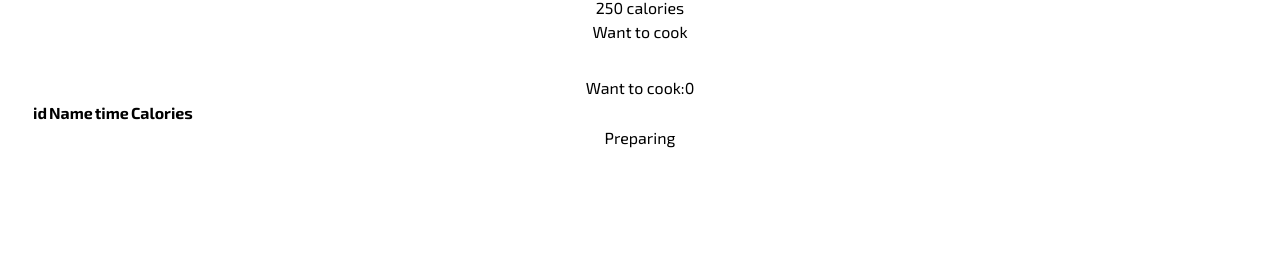
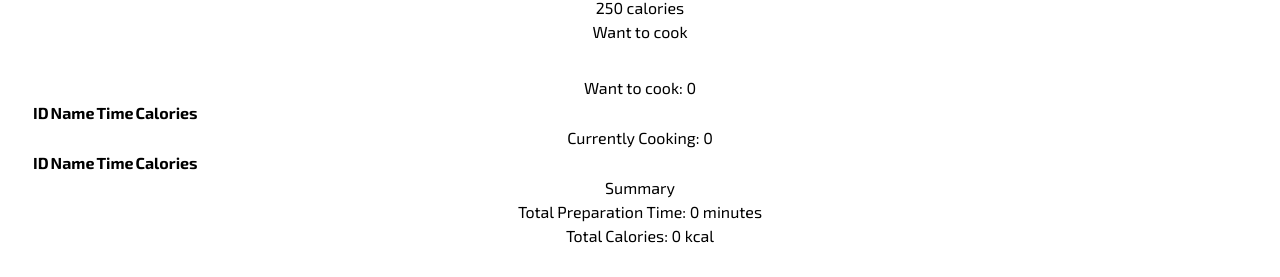
Before and after one commit to HamjaMohtadee04/React-Restaurant, a React (Vite) app: page / in a window 1280 px wide. Shown: the part 4666-4943 px from the top of the page. Before the commit the page ends 4848 px from the top, so only its background shows below. Built offline with nearby package versions, Linux system fonts and the light colour scheme.

Commit message:
currently cook table functionality added

```diff
--- a/src/App.jsx
+++ b/src/App.jsx
@@ -7,6 +7,7 @@ import Nav from './component/Nav/Nav'
 import Receipes from './component/Receipes/Receipes'
 function App() {
   const  [cookTable,setCookTable] = useState([])
+  const [currentlyCooking, setCurrentlyCooking] = useState([]);
 
   const handleAddtoCookTable = (receipe) =>{
    const newCookTable = [...cookTable,receipe]
@@ -30,7 +31,12 @@ function App() {
 
 <div className='md:flex my-10 justify-between mx-20 p-15 gap-20'>
 <Receipes handleAddtoCookTable={handleAddtoCookTable}></Receipes>
-<CookTable cookTable={cookTable} setCookTable ={setCookTable} ></CookTable>
+<CookTable
+ cookTable={cookTable}
+ setCookTable ={setCookTable}
+ currentlyCooking={currentlyCooking}
+ setCurrentlyCooking={setCurrentlyCooking}
+ ></CookTable>
 </div>
 
       </div>
--- a/src/component/CookTable/CookTable.jsx
+++ b/src/component/CookTable/CookTable.jsx
@@ -1,61 +1,175 @@
+// import PropTypes from "prop-types";
+// import SingleCookTable from "../SingleCookTable/SingleCookTable";
+// // import SingleCookTable from "../SingleCookTable/SingleCookTable";
+
+// const CookTable = ({cookTable,setCookTable, currentlyCooking, setCurrentlyCooking}) => {
+//     return (
+//         <div className="md:w-1/3">
+//             <h1 className="text-3xl">Want to cook:{cookTable.length}</h1>
+
+//             <div className="overflow-x-auto">
+//   <table className="table">
+//     {/* head */}
+//     <thead>
+//       <tr>
+//         <th>id</th>
+//         <th>Name</th>
+//         <th>time</th>
+//         <th>Calories</th>
+//       </tr>
+//     </thead>
+//     <tbody>
+//       {/* row 1 */}
+
+//       {
+//         // cookTable.map(p =>  <tr key={p.id}>
+//         //     <td>{p.recipe_id}</td>
+//         //     <td>{p.recipe_name}</td>
+//         //     <td>{p.preparing_time}</td>
+//         //     <td>{p.calories}</td>
+//         //   </tr>)
+//         cookTable.map(table =>
+//         <SingleCookTable key={table.id}
+//         singleCookTable={table}
+//         setCookTable={setCookTable}
+//         setCurrentlyCooking={setCurrentlyCooking}
+//         ></SingleCookTable>)
+//       }
+
+
+//     </tbody>
+//   </table>
+// </div>
+
+//             {/* {
+//                 cookTable.map(cookTable =><SingleCookTable
+//                     key={cookTable.id}
+//                     singleCookTable={cookTable}>
+//                     </SingleCookTable>)
+//             } */}
+
+// <div>
+//         <h1 className="text-3xl mt-5">Currently Cooking: {currentlyCooking.length}</h1>
+//         <div className="overflow-x-auto">
+//           <table className="table">
+//             <thead>
+//               <tr>
+//                 <th>Name</th>
+//                 <th>Time</th>
+//                 <th>Calories</th>
+//               </tr>
+//             </thead>
+//             <tbody>
+//               {currentlyCooking.map((item) => (
+//                 <tr key={item.recipe_id}>
+//                   <td>{item.recipe_name}</td>
+//                   <td>{item.preparing_time}</td>
+//                   <td>{item.calories}</td>
+//                 </tr>
+//               ))}
+//             </tbody>
+//           </table>
+//         </div>
+//       </div>
+
+
+
+
+//         </div>
+//     );
+// };
+
+// CookTable.propTypes={
+//     cookTable : PropTypes.array,
+//     setCookTable:PropTypes.func,
+//     setCurrentlyCooking: PropTypes.func,
+//     currentlyCooking:PropTypes.array
+// }
+// export default CookTable;
+
 import PropTypes from "prop-types";
 import SingleCookTable from "../SingleCookTable/SingleCookTable";
-// import SingleCookTable from "../SingleCookTable/SingleCookTable";
 
-const CookTable = ({cookTable,setCookTable}) => {
+const CookTable = ({ cookTable, setCookTable, currentlyCooking, setCurrentlyCooking }) => {
+  // Calculate total preparation time and calories
+  const totalPreparationTime = currentlyCooking.reduce(
+    (acc, item) => acc + parseFloat(item.preparing_time),
+    0
+  );
+
+  const totalCalories = currentlyCooking.reduce(
+    (acc, item) => acc + parseFloat(item.calories),
+    0
+  );
+
   return (
-        <div className="md:w-1/3">
-            <h1 className="text-3xl">Want to cook:{cookTable.length}</h1>
+    <div className="md:w-1/3 w-full p-4">
+      <h1 className="text-3xl mb-4">Want to cook: {cookTable.length}</h1>
 
-            <div className="overflow-x-auto">
-  <table className="table">
-    {/* head */}
+      {/* Want to Cook Table */}
+      <div className="overflow-x-auto mb-6">
+        <table className="table w-full border border-gray-300">
           <thead>
-      <tr>
-        <th>id</th>
+            <tr className="bg-gray-200">
+              <th>ID</th>
               <th>Name</th>
-        <th>time</th>
+              <th>Time</th>
               <th>Calories</th>
             </tr>
           </thead>
           <tbody>
-      {/* row 1 */}
-
-      {
-        // cookTable.map(p =>  <tr key={p.id}>
-        //     <td>{p.recipe_id}</td>
-        //     <td>{p.recipe_name}</td>
-        //     <td>{p.preparing_time}</td>
-        //     <td>{p.calories}</td>
-        //   </tr>)
-        cookTable.map(table => <SingleCookTable key={table.id} singleCookTable={table} setCookTable={setCookTable}></SingleCookTable>)
-      }
-
-
+            {cookTable.map((table) => (
+              <SingleCookTable
+                key={table.recipe_id}
+                singleCookTable={table}
+                setCookTable={setCookTable}
+                setCurrentlyCooking={setCurrentlyCooking}
+              ></SingleCookTable>
+            ))}
           </tbody>
         </table>
       </div>
 
-            {/* {
-                cookTable.map(cookTable =><SingleCookTable
-                    key={cookTable.id}
-                    singleCookTable={cookTable}>
-                    </SingleCookTable>)
-            } */}
-
-   <div>
-    <h1>Preparing</h1>
-
+      {/* Currently Cooking Table */}
+      <h1 className="text-3xl mb-4">Currently Cooking: {currentlyCooking.length}</h1>
+      <div className="overflow-x-auto mb-6">
+        <table className="table w-full border border-gray-300">
+          <thead>
+            <tr className="bg-gray-200">
+              <th>ID</th>
+              <th>Name</th>
+              <th>Time</th>
+              <th>Calories</th>
+            </tr>
+          </thead>
+          <tbody>
+            {currentlyCooking.map((item) => (
+              <tr key={item.recipe_id}>
+                <td>{item.recipe_id}</td>
+                <td>{item.recipe_name}</td>
+                <td>{item.preparing_time}</td>
+                <td>{item.calories}</td>
+              </tr>
+            ))}
+          </tbody>
+        </table>
       </div>
 
-
-
+      {/* Total Time and Calories */}
+      <div className="mt-6">
+        <h2 className="text-xl font-semibold">Summary</h2>
+        <p className="text-lg">Total Preparation Time: {totalPreparationTime} minutes</p>
+        <p className="text-lg">Total Calories: {totalCalories} kcal</p>
+      </div>
     </div>
   );
 };
 
-CookTable.propTypes={
-    cookTable : PropTypes.array,
-    setCookTable:PropTypes.func
-}
+CookTable.propTypes = {
+  cookTable: PropTypes.array,
+  setCookTable: PropTypes.func,
+  currentlyCooking: PropTypes.array,
+  setCurrentlyCooking: PropTypes.func,
+};
+
 export default CookTable;
--- a/src/component/SingleCookTable/SingleCookTable.jsx
+++ b/src/component/SingleCookTable/SingleCookTable.jsx
@@ -1,7 +1,7 @@
 import PropTypes from "prop-types";
 // import { useState } from "react";
 
-const SingleCookTable = ({singleCookTable,setCookTable}) => {
+const SingleCookTable = ({singleCookTable,setCookTable,setCurrentlyCooking}) => {
     const {recipe_name,preparing_time,calories,recipe_id} = singleCookTable
 //         const [cook,setCook] =useState(0)
 
@@ -16,6 +16,11 @@ const SingleCookTable = ({singleCookTable,setCookTable}) => {
     setCookTable((prevCookTable) =>
       prevCookTable.filter((item) => item.recipe_id !== recipe_id)
     );
+    // Add to "Currently Cooking" table
+    setCurrentlyCooking((prevCurrentlyCooking) => [
+      ...prevCurrentlyCooking,
+      singleCookTable,
+    ]);
   }
     return (
 
@@ -31,6 +36,8 @@ const SingleCookTable = ({singleCookTable,setCookTable}) => {
 };
 
 SingleCookTable.propTypes ={
-    singleCookTable:PropTypes.object,setCookTable:PropTypes.func
+    singleCookTable:PropTypes.object,
+    setCookTable:PropTypes.func,
+    setCurrentlyCooking:PropTypes.func
 }
 export default SingleCookTable;
```
Lines whose indentation alone changed are shown as unchanged.
